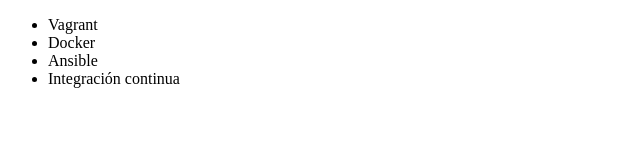
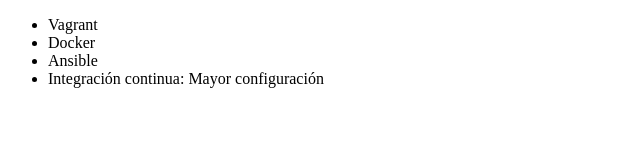
Before and after one commit to bmorenol/PruebaGit, a plain HTML site: page index.html in a window 1280 px wide. Shown: the whole page, without its empty margins (0-640 px from the left). Drawn offline with Linux system fonts and the light colour scheme.

Commit message:
Renombración de curso

```diff
--- a/index.html
+++ b/index.html
@@ -9,7 +9,7 @@
          <li> Vagrant </li>
          <li> Docker </li>
          <li> Ansible </li>
-         <li> Integración continua </li>
+         <li> Integración continua: Mayor configuración </li>
      </ul>
 </body>
 </html>
```
